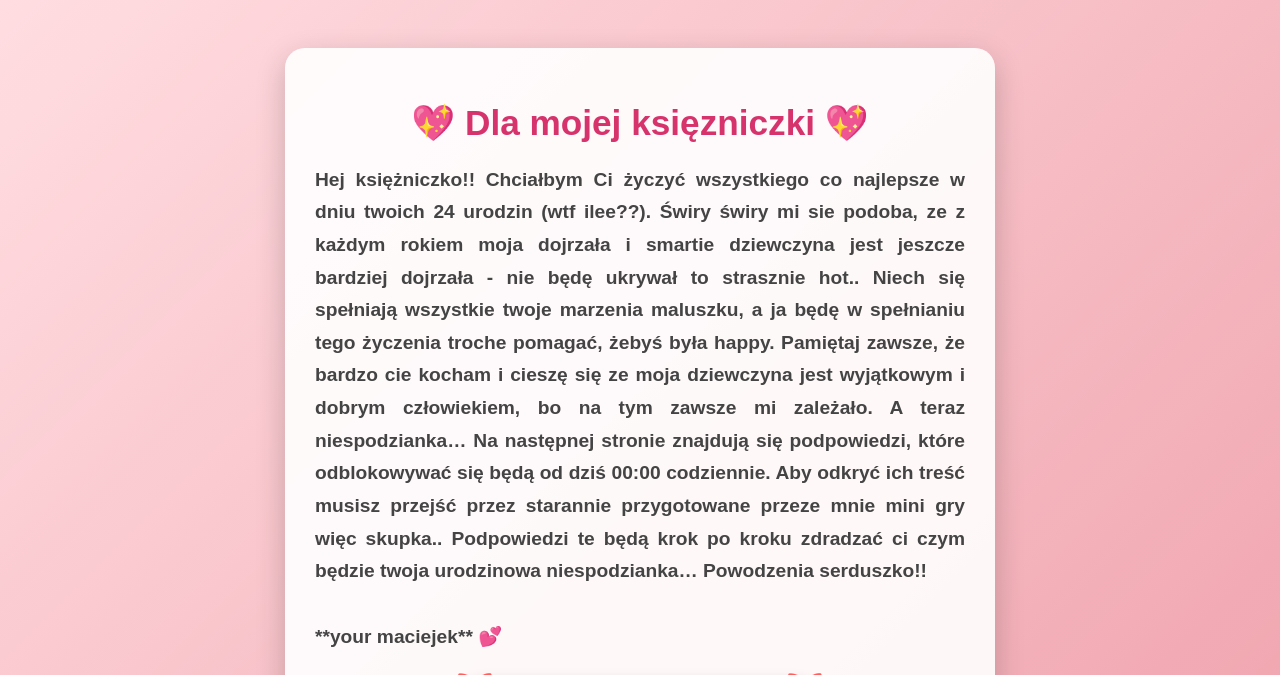
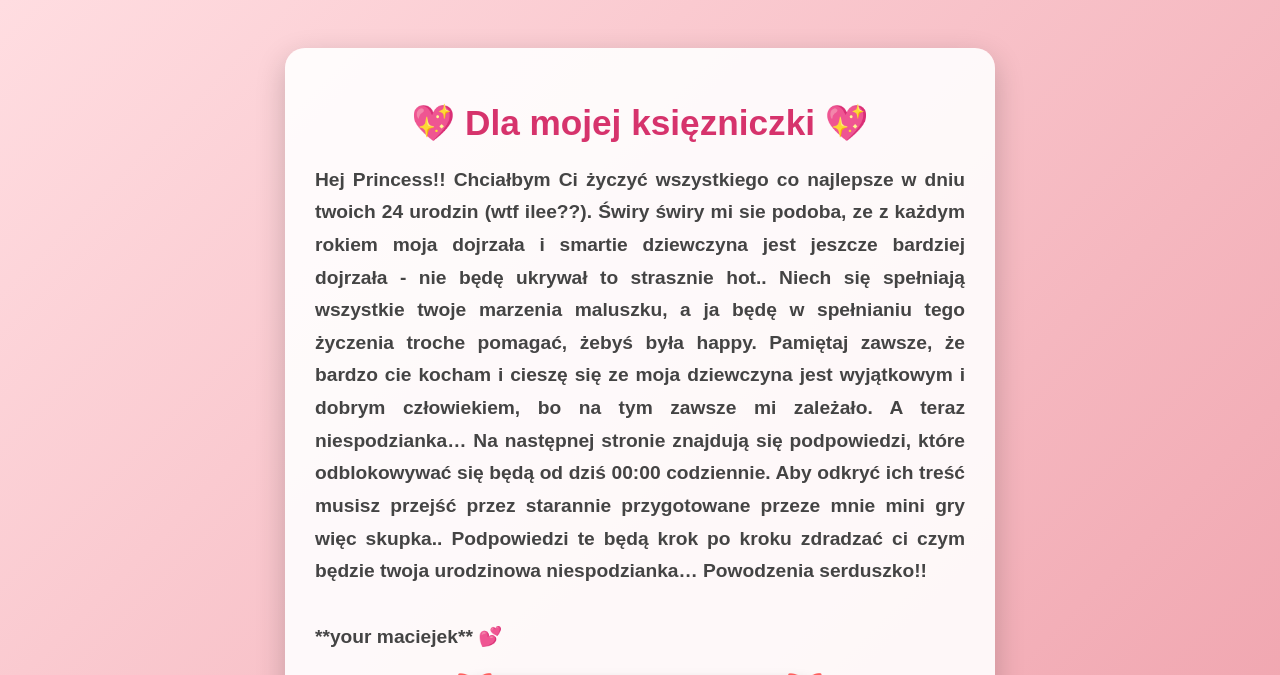
Before and after one commit to xyz1337z/birthday, a plain HTML site: page third.html in a window 1280 px wide. Shown: the top 675 px of the page. Drawn offline with Linux system fonts and the light colour scheme.

Commit message:
Update third.html

```diff
--- a/third.html
+++ b/third.html
@@ -12,7 +12,7 @@
         <h1 class="title">💖 Dla mojej księzniczki 💖</h1>
 
         <p class="message">
-            Hej księżniczko!! Chciałbym Ci życzyć wszystkiego co najlepsze w dniu twoich 24 urodzin (wtf ilee??).
+            Hej Princess!! Chciałbym Ci życzyć wszystkiego co najlepsze w dniu twoich 24 urodzin (wtf ilee??).
             Świry świry mi sie podoba, ze z każdym rokiem moja dojrzała i smartie dziewczyna jest jeszcze bardziej dojrzała - nie będę ukrywał to strasznie hot..
             Niech się spełniają wszystkie twoje marzenia maluszku, a ja będę w spełnianiu tego życzenia troche pomagać, żebyś była happy.
             Pamiętaj zawsze, że bardzo cie kocham i cieszę się ze moja dziewczyna jest wyjątkowym i dobrym człowiekiem, bo na tym zawsze mi zależało.
```
